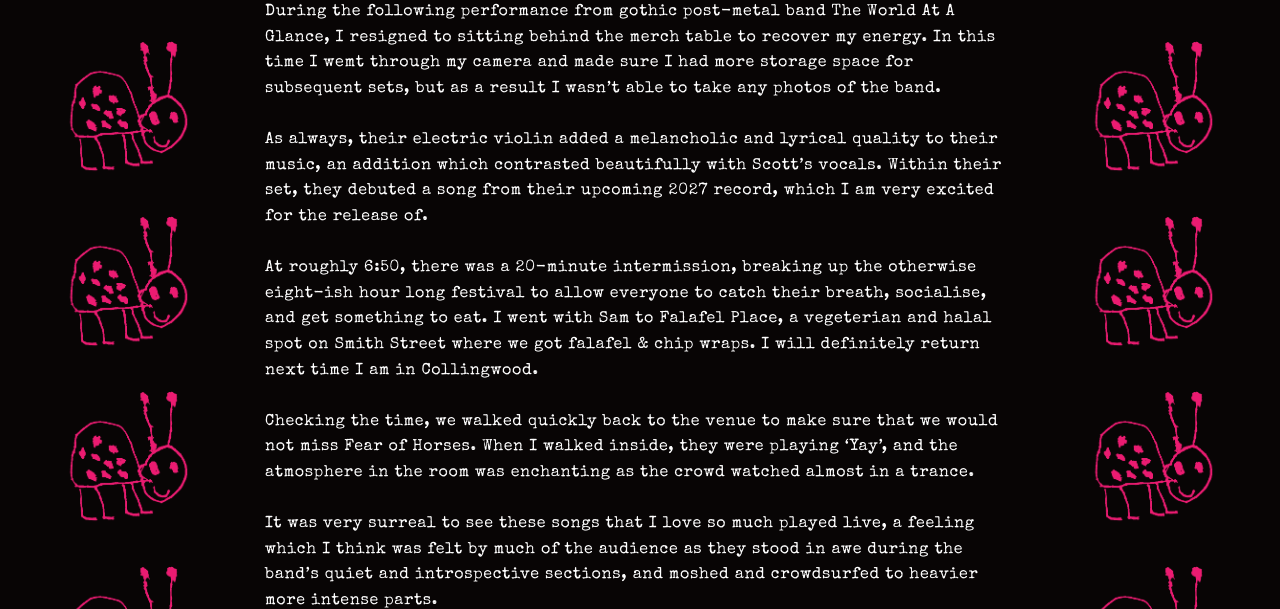
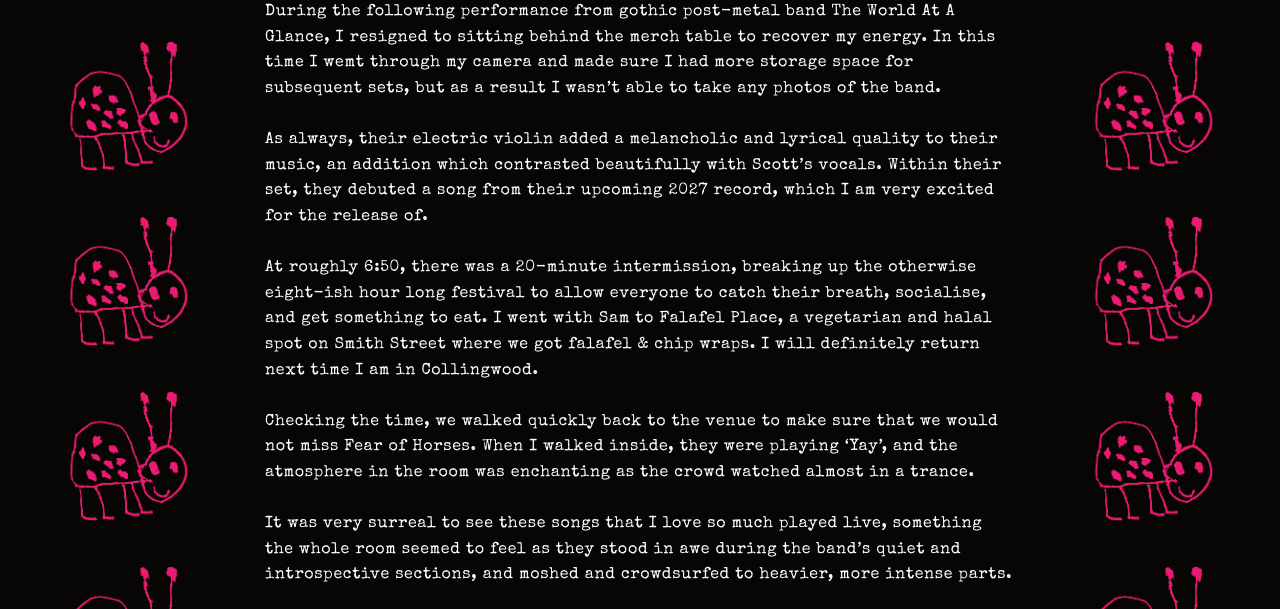
Before and after one commit to xxiwriterecipesnotlovelettersxx/xxiwriterecipesnotlovelettersxx.github.io, a Jekyll site: the page built from _posts/2026-03-28-starfest-at-the-tote.md, in a window 1280 px wide and 900 px high, scrolled down 4024 px, cut to the strip 0-609 px from the top of the window. Built offline with Jekyll 4.4.1, drawn with Linux system fonts in a browser that asks for light colours; some of the changed text lies outside the part shown.

Commit message:
Fix typos and improve phrasing in concert review

```diff
--- a/_posts/2026-03-28-starfest-at-the-tote.md
+++ b/_posts/2026-03-28-starfest-at-the-tote.md
@@ -87,12 +87,12 @@ During the following performance from gothic post-metal band The World At A Glan
 As always, their electric violin added a melancholic and lyrical quality to their music, an addition which contrasted beautifully with Scott's vocals. Within their set, they debuted a song from their upcoming 2027 record, which I am very excited for the release of.
 <br>
 <br>
-At roughly 6:50, there was a 20-minute intermission, breaking up the otherwise eight-ish hour long festival to allow everyone to catch their breath, socialise, and get something to eat. I went with Sam to Falafel Place, a vegeterian and halal spot on Smith Street where we got falafel & chip wraps. I will definitely return next time I am in Collingwood.
+At roughly 6:50, there was a 20-minute intermission, breaking up the otherwise eight-ish hour long festival to allow everyone to catch their breath, socialise, and get something to eat. I went with Sam to Falafel Place, a vegetarian and halal spot on Smith Street where we got falafel & chip wraps. I will definitely return next time I am in Collingwood.
 <br>
 <br>
 Checking the time, we walked quickly back to the venue to make sure that we would not miss Fear of Horses. When I walked inside, they were playing 'Yay', and the atmosphere in the room was enchanting as the crowd watched almost in a trance.
 <br><br>
-It was very surreal to see these songs that I love so much played live, a feeling which I think was felt by much of the audience as they stood in awe during the band's quiet and introspective sections, and moshed and crowdsurfed to heavier more intense parts.
+It was very surreal to see these songs that I love so much played live, something the whole room seemed to feel as they stood in awe during the band's quiet and introspective sections, and moshed and crowdsurfed to heavier, more intense parts.
 
 <div class="gallery">
    <a href="/images/6foh1.JPG">
```
Also changed, not shown: other parts of _posts/2026-03-28-starfest-at-the-tote.md (+1 -1 lines).
